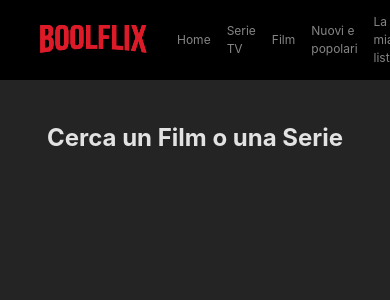
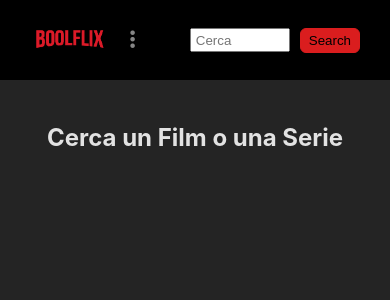
Before and after one commit to AlbertoArrighetti/vite-boolflix, a Vue app: page / in a window 390 px wide. Shown: the top 300 px of the page. Built offline with nearby package versions, Linux system fonts and the light colour scheme.

Commit message:
media querys

```diff
--- a/src/components/SearchBar.vue
+++ b/src/components/SearchBar.vue
@@ -29,6 +29,7 @@ export default {
             </div>
 
             <ul>
+                <li class="ellipsis"><i class="fa-solid fa-ellipsis-vertical"></i></li>
                 <li v-for="currentLink in links"> {{ currentLink }} </li>
             </ul>
         </div>
@@ -44,6 +45,7 @@ export default {
 
 <style lang="scss">
 @use '../styles/variables' as *;
+@use '../styles/query' as *;
 
 #navBar {
     display: flex;
@@ -68,6 +70,11 @@ export default {
             gap: 16px;
             list-style-type: none;
 
+            .ellipsis {
+                display: none;
+                font-size: 1.3em;
+            }
+
             li {
                 opacity: 0.6;
                 cursor: pointer;
@@ -85,6 +92,11 @@ export default {
         font-size: 1.5em;
         text-transform: uppercase;
         padding: 10px 20px 0 0;
+
+        img {
+            object-fit: contain;
+            width: 100%;
+        }
     }
     .search {
         display: flex;
@@ -94,6 +106,7 @@ export default {
         #searchBar {
             height: 24px;
             padding: 4px;
+
         }
         .searchBtn {
             padding: 4px 8px;
@@ -102,8 +115,8 @@ export default {
             border-radius: 6px;
         }
     }
+    @include navbarMediaQ;
+}
 
 
-}
-
 </style>
--- a/src/components/items/CardItem.vue
+++ b/src/components/items/CardItem.vue
@@ -58,7 +58,7 @@ export default {
 
                 </div>
 
-                <div class="desc">{{ filmCard.overview }}</div>
+            <div class="desc">{{ filmCard.overview == "" ? 'No description found' : filmCard.overview }}</div>
 
 
             </div>
@@ -73,8 +73,9 @@ export default {
 
 @use '/src/styles/variables' as *;
 
+@use '/src/styles/query.scss' as *;
+
 // stilizzazione cards
-
 .card {
     display: flex;
     flex-flow: column;
@@ -84,6 +85,7 @@ export default {
         position: relative;
         border: 1px solid rgb(225, 225, 225);
         background-color: black;
+        overflow-y: auto;
 
         .poster_img {
             width: 100%;
@@ -140,5 +142,7 @@ export default {
     .cardDescription > *{
         text-align: center;
     }
+
 }
+@include cardMediaQ;
 </style>
--- /dev/null
+++ b/src/styles/_query.scss
@@ -0,0 +1,51 @@
+@mixin navbarMediaQ {
+    @media screen and (max-width: 880px) {
+        .links_wrapper {
+            ul {
+                .ellipsis {
+                    display: block;
+                    padding-right: 10px;
+                }
+                li {
+                    display: none;
+                }
+
+            }
+        }
+        .search {
+            #searchBar {
+                    max-width: 150px;
+                }
+        }
+    }
+    @media screen and (max-width: 425px) {
+        .logo {
+            max-width: 100px;
+        }
+        .search {
+            #searchBar {
+                    max-width: 100px;
+                }
+        }
+    }
+}
+
+
+@mixin cardMediaQ {
+    @media screen and (max-width: 1024px) {
+        .card {
+            width: calc(100% / 4);
+        }
+    }
+    @media screen and (max-width: 768px) {
+        .card {
+            width: calc(100% / 3);
+        }
+    }
+    @media screen and (max-width: 425px) {
+        .card {
+            width: 100%;
+            padding: 0 20px;
+        }
+    }
+}
```
